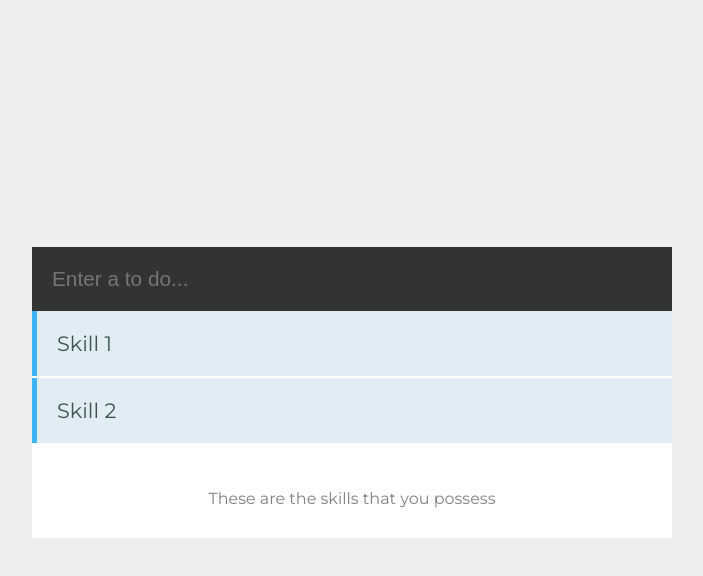
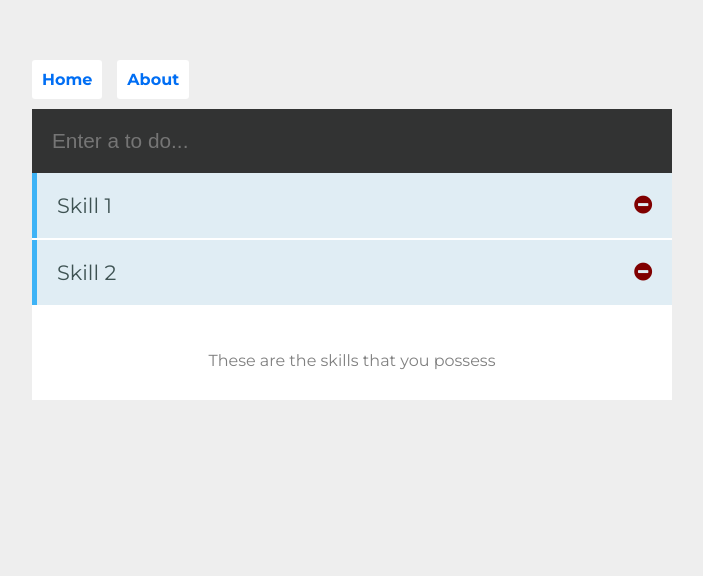
Before and after one commit to sabidhasan/courses, a Vue app in the folder vue-to-due/: page / in a window 1280 px wide. Shown: the top 576 px of the page, without its empty margins (288-991 px from the left). Built offline with nearby package versions, Linux system fonts and the light colour scheme.

Commit message:
Add about page, clean up

```diff
--- a/vue-to-due/src/App.vue
+++ b/vue-to-due/src/App.vue
@@ -1,6 +1,10 @@
 <template>
   <div id="app">
-    <Skills />
+    <nav>
+      <router-link to="/">Home</router-link>
+      <router-link to="/about">About</router-link>
+    </nav>
+    <router-view />
   </div>
 </template>
 
@@ -20,10 +24,17 @@ export default {
 
   body {
     background: #eee; font-family: 'Montserrat', 'sans-serif'; display: grid;
-    grid-template-rows: auto; justify-items: center; align-items: center;
+    grid-template-rows: auto; justify-items: center; padding-top: 50px;
   }
   body, html {
     margin: 0; height: 100%;
+  }
+  nav {
+    padding: 20px 20px 20px 0;
+  }
+  nav a {
+    padding: 10px; background: #fff; text-decoration: none; border-radius: 3px;
+    color: rgb(0, 110, 244); font-weight: bold; margin-right: 15px;
   }
   #app {
     width: 50%;
--- /dev/null
+++ b/vue-to-due/src/components/About.vue
@@ -0,0 +1,16 @@
+<template>
+  <div class="about">
+    <h1>This is the About Page</h1>
+    <p>Made by Abid Hasan</p>
+  </div>
+</template>
+
+<script>
+export default {
+  name: 'About'
+}
+</script>
+
+
+<style>
+</style>
--- a/vue-to-due/src/components/Skills.vue
+++ b/vue-to-due/src/components/Skills.vue
@@ -22,7 +22,10 @@
           enter-active-class="animated bounceInUp"
           leave-active-class="animated bounceOutDown"
         >
-            <li v-for="(data, index) in skills" :key="index"> {{ data.skill }}</li>
+            <li v-for="(data, index) in skills" :key="index">
+              {{ data.skill }}
+              <i class="fa fa-minus-circle" v-on:click="remove(index)"></i>
+            </li>
         </transition-group>
       </ul>
 
@@ -57,6 +60,9 @@ export default {
             console.log('error!');
           }
         })
+    },
+    remove(id) {
+      this.skills.splice(id, 1);
     }
   }
 }
@@ -65,6 +71,8 @@ export default {
 <!-- Add "scoped" attribute to limit CSS to this component only -->
 <style scoped>
 @import url('https://cdnjs.cloudflare.com/ajax/libs/animate.css/3.7.0/animate.min.css');
+@import url('https://maxcdn.bootstrapcdn.com/font-awesome/4.7.0/css/font-awesome.min.css');
+
 .holder {
     background: #fff;
 }
@@ -73,7 +81,8 @@ ul {
 }
 ul li {
   padding: 20px; font-size: 1.3em; background-color: #e0edf4;
-  border-left: 5px solid #3eb3f6; margin-bottom: 2px; color: #3e5252
+  border-left: 5px solid #3eb3f6; margin-bottom: 2px; color: #3e5252;
+  display: flex; align-items: center; justify-content: space-between;
 }
 p {
   text-align: center; padding: 30px 0; color: gray;
@@ -100,4 +109,7 @@ input {
   50% {transform: scale(1.5)}
   100% {transform: scale(1)}
 }
+i {
+  cursor: pointer; color: maroon;
+}
 </style>
--- a/vue-to-due/src/main.js
+++ b/vue-to-due/src/main.js
@@ -1,10 +1,12 @@
 import Vue from 'vue'
 import App from './App.vue'
 import VeeValidate from 'vee-validate'
+import router from './router'
 
 Vue.use(VeeValidate);
 Vue.config.productionTip = false;
 
 new Vue({
+  router,
   render: h => h(App)
 }).$mount('#app')
--- /dev/null
+++ b/vue-to-due/src/router.js
@@ -0,0 +1,21 @@
+import Vue from 'vue'
+import Router from 'vue-router'
+import Skills from './components/Skills'
+import About from './components/About'
+
+Vue.use(Router)
+
+export default new Router({
+  routes: [
+    {
+      path: '/',
+      name: 'skills',
+      component: Skills
+    },
+    {
+      path: '/about',
+      name: 'about',
+      component: About
+    }
+  ]
+})
```
